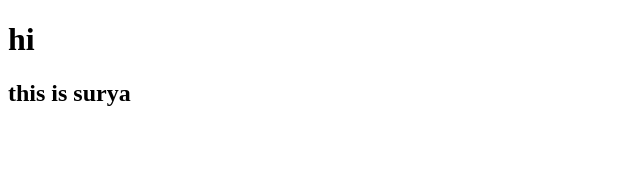
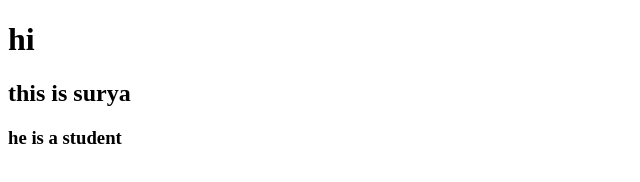
Before and after one commit to RayaniSurya-1724/cut1, a plain HTML site: page index.html in a window 1280 px wide. Shown: the whole page, without its empty margins (0-640 px from the left). Drawn offline with Linux system fonts and the light colour scheme.

Commit message:
thirs of first commit

```diff
--- a/index.html
+++ b/index.html
@@ -8,5 +8,6 @@
 <body>
     <h1>hi</h1>
     <h2>this is surya</h2>
+    <h3>he is a student</h3>
 </body>
 </html>
```
